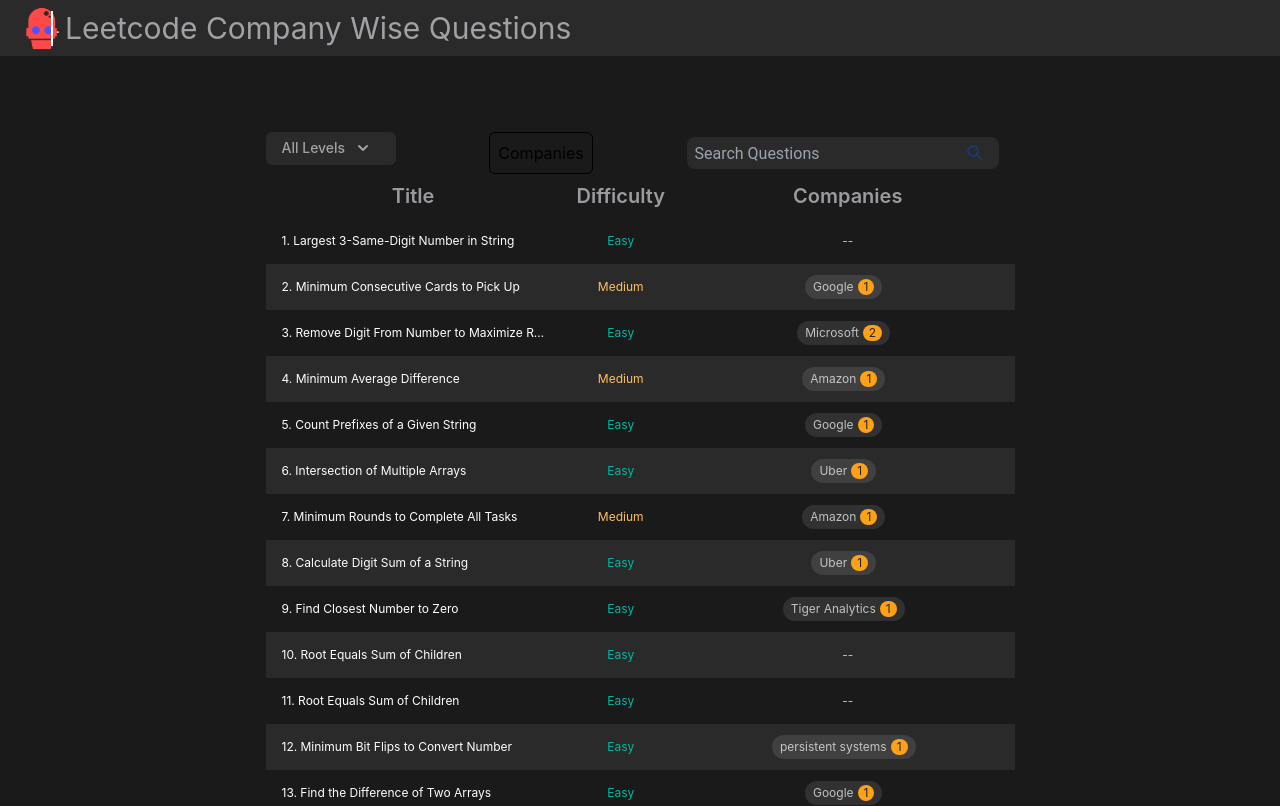
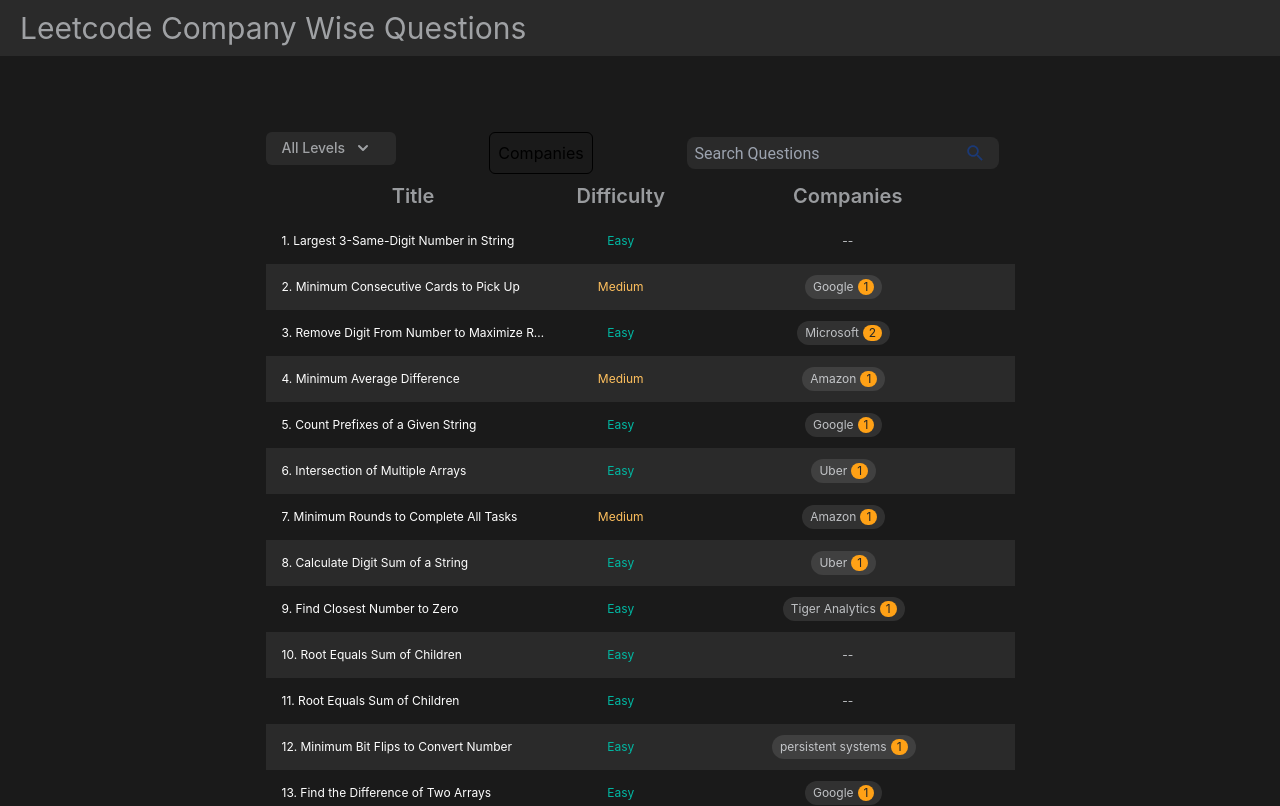
Before and after one commit to ymisra18/LCCWQ, a React (Create React App) app: page / in a window 1280 px wide. Shown: the top 806 px of the page. Built offline with nearby package versions, Linux system fonts and the light colour scheme; the HTML template or start-up script is replaced by a standard one.

Commit message:
(fix): remove dummy logo.

```diff
--- a/src/components/header/Header.tsx
+++ b/src/components/header/Header.tsx
@@ -7,8 +7,8 @@ export const Header = () => {
       className="h-14 font-robot flex justify-between p-2 px-5 items-center w-full z-20 bg-tableRowEven "
     >
       <div className="flex items-center">
-        <img className=" h-[45px]" src={logo} alt="LCCWQ logo" />
-        <div className="absolute left-[4%] w-0.5 h-[35px] bg-white"></div>
+        {/* <img className=" h-[45px]" src={logo} alt="LCCWQ logo" /> */}
+        {/* <div className="absolute left-[4%] w-0.5 h-[35px] bg-white"></div> */}
         <p className=" text-headerText text-[30px] ">
           Leetcode Company Wise Questions
         </p>
```
